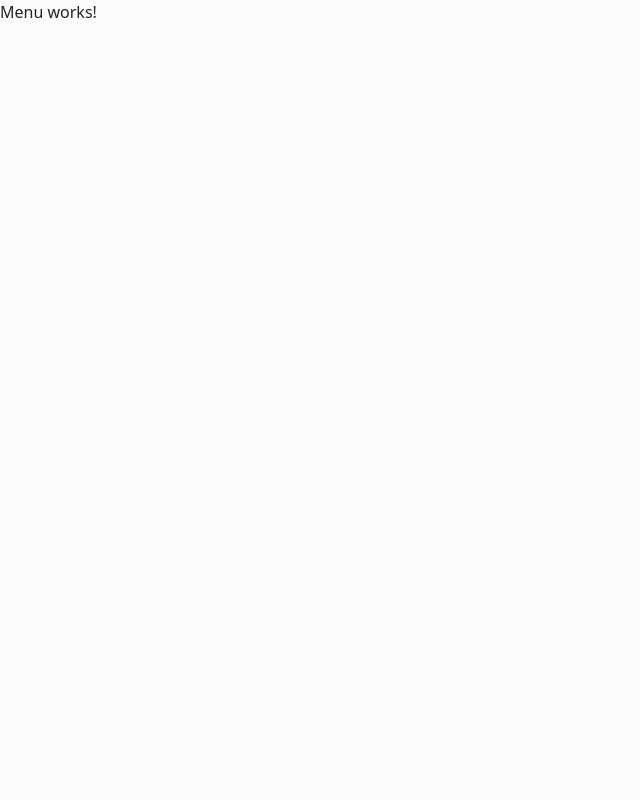
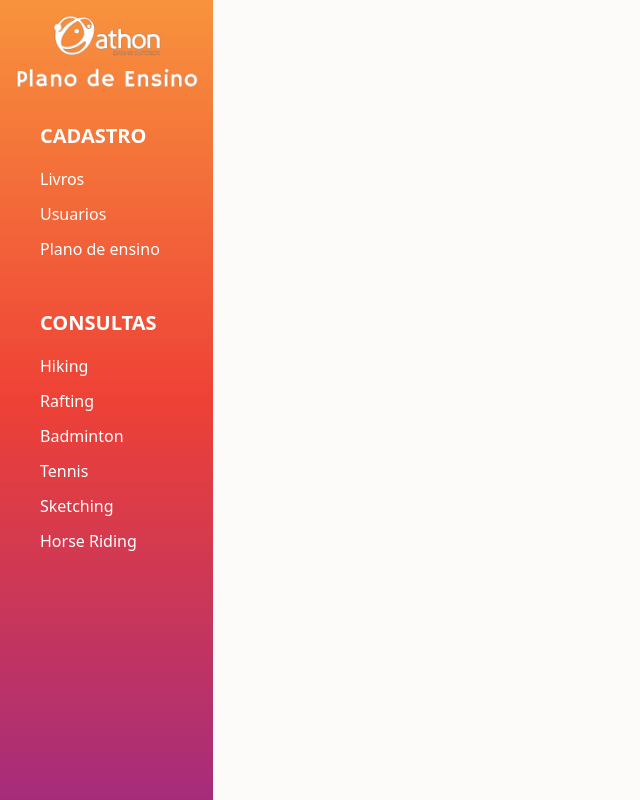
Before and after one commit to EdsonJunioor/PlanoDeEnsino, an Angular app: page /menu in a window 1280 px wide. Shown: the whole page, without its empty margins (0-640 px from the left). Built offline with nearby package versions, Linux system fonts and the light colour scheme.

Commit message:
alteracoes
menu e telas de cadastro (livro, plano de ensino, usuario) startadas

```diff
--- a/src/app/Cadastro/Livro/Livro.component.html
+++ b/src/app/Cadastro/Livro/Livro.component.html
@@ -1,3 +1,5 @@
-<p>
-  Livro works!
-</p>
+<app-Menu></app-Menu>
+
+<div class="container">
+  <input type="text" placeholder="" />
+</div>
--- a/src/app/Cadastro/PlanoEnsino/PlanoEnsino.component.html
+++ b/src/app/Cadastro/PlanoEnsino/PlanoEnsino.component.html
@@ -1,3 +1,4 @@
-<p>
-  PlanoEnsino works!
-</p>
+<app-Menu></app-Menu>
+
+<p>PlanoEnsino works!</p>
+<p>teste</p>
--- a/src/app/Cadastro/Usuario/Usuario.component.html
+++ b/src/app/Cadastro/Usuario/Usuario.component.html
@@ -1,3 +1,3 @@
-<p>
-  Usuario works!
-</p>
+<app-Menu></app-Menu>
+
+<p>Usuario works!</p>
--- a/src/app/Menu/Menu.component.css
+++ b/src/app/Menu/Menu.component.css
@@ -0,0 +1,57 @@
+.sidebar1 {
+  /* For browsers that do not support gradients */
+  /* background: -webkit-linear-gradient(#f8933d, #ee4136, #a62c7b); */
+  /* For Safari 5.1 to 6.0 */
+  /* background: -o-linear-gradient(#f8933d, #ee4136, #a62c7b); */
+  /* For Opera 11.1 to 12.0 */
+  /* background: -moz-linear-gradient(#f8933d, #ee4136, #a62c7b); */
+  /* For Firefox 3.6 to 15 */
+  /* Standard syntax */
+  background: linear-gradient(#f8933d, #ee4136, #a62c7b);
+  padding: 0px;
+  min-height: 100vh;
+}
+.logo {
+  max-height: 130px;
+
+  display: flex;
+  justify-content: center;
+  align-items: center;
+}
+.logo > img {
+  margin-top: 10px;
+  padding: 3px;
+}
+
+.list {
+  color: #fff;
+  list-style: none;
+  padding-left: 0px;
+
+  display: flex;
+  flex-direction: column;
+  gap: 1px;
+}
+.list li a {
+  text-decoration: none;
+  color: #fff;
+  padding: 0;
+}
+
+.list::first-line {
+  color: rgba(255, 255, 255, 0.5);
+}
+.list > li,
+h5 {
+  padding: 5px 0px 5px 40px;
+}
+.list > li:hover {
+  background-color: rgba(255, 255, 255, 0.2);
+  border-left: 5px solid white;
+  color: white;
+  font-weight: bolder;
+  padding-left: 35px;
+}
+.main-content {
+  text-align: center;
+}
--- a/src/app/Menu/Menu.component.html
+++ b/src/app/Menu/Menu.component.html
@@ -1,3 +1,62 @@
-<p>
-  Menu works!
-</p>
+<div class="container-fluid">
+  <div class="row">
+    <div class="col-md-2 col-sm-4 sidebar1">
+      <div class="logo">
+        <img
+          src="assets/imagens/logo-athon.png"
+          class="img-responsive center-block"
+          alt="Logo Athon"
+          height="85px"
+        />
+      </div>
+      <br />
+      <div class="left-navigation">
+        <ul class="list">
+          <h5><strong>CADASTRO</strong></h5>
+          <li>
+            <a
+              class="nav-link active color-txt"
+              aria-current="page"
+              routerLink="/livro"
+              routerLinkActive="active"
+              >Livros</a
+            >
+          </li>
+          <li>
+            <a
+              class="nav-link active color-txt"
+              aria-current="page"
+              routerLink="/usuario"
+              routerLinkActive="active"
+              >Usuarios</a
+            >
+          </li>
+          <li>
+            <a
+              class="nav-link active color-txt"
+              aria-current="page"
+              routerLink="/plano-de-ensino"
+              routerLinkActive="active"
+              >Plano de ensino</a
+            >
+          </li>
+        </ul>
+
+        <br />
+
+        <ul class="list">
+          <h5><strong>CONSULTAS</strong></h5>
+          <li>Hiking</li>
+          <li>Rafting</li>
+          <li>Badminton</li>
+          <li>Tennis</li>
+          <li>Sketching</li>
+          <li>Horse Riding</li>
+        </ul>
+      </div>
+    </div>
+    <div class="col-md-10 col-sm-8 main-content">
+      <!--Main content code to be written here -->
+    </div>
+  </div>
+</div>
--- a/src/app/app-routing.module.ts
+++ b/src/app/app-routing.module.ts
@@ -6,16 +6,17 @@ import { UsuarioComponent } from './Cadastro/Usuario/Usuario.component';
 import { LoginComponent } from './Login/Login.component';
 import { MenuComponent } from './Menu/Menu.component';
 
-const routes: Routes = [     //Sempre que criado um novo componente, dever ser declarado aqui, para manuzeio de rotas e modules.
-  { path: 'login', component: LoginComponent},
-  { path: 'planoEnsino', component: PlanoEnsinoComponent},
-  { path: 'livro', component: LivroComponent},
-  { path: 'usuario', component: UsuarioComponent},
-  { path: 'menu', component: MenuComponent}
+const routes: Routes = [
+  //Sempre que criado um novo componente, dever ser declarado aqui, para manuzeio de rotas e modules.
+  { path: 'login', component: LoginComponent },
+  { path: 'plano-de-ensino', component: PlanoEnsinoComponent },
+  { path: 'livro', component: LivroComponent },
+  { path: 'usuario', component: UsuarioComponent },
+  { path: 'menu', component: MenuComponent },
 ];
 
 @NgModule({
   imports: [RouterModule.forRoot(routes)],
-  exports: [RouterModule]
+  exports: [RouterModule],
 })
-export class AppRoutingModule { }
+export class AppRoutingModule {}
```
